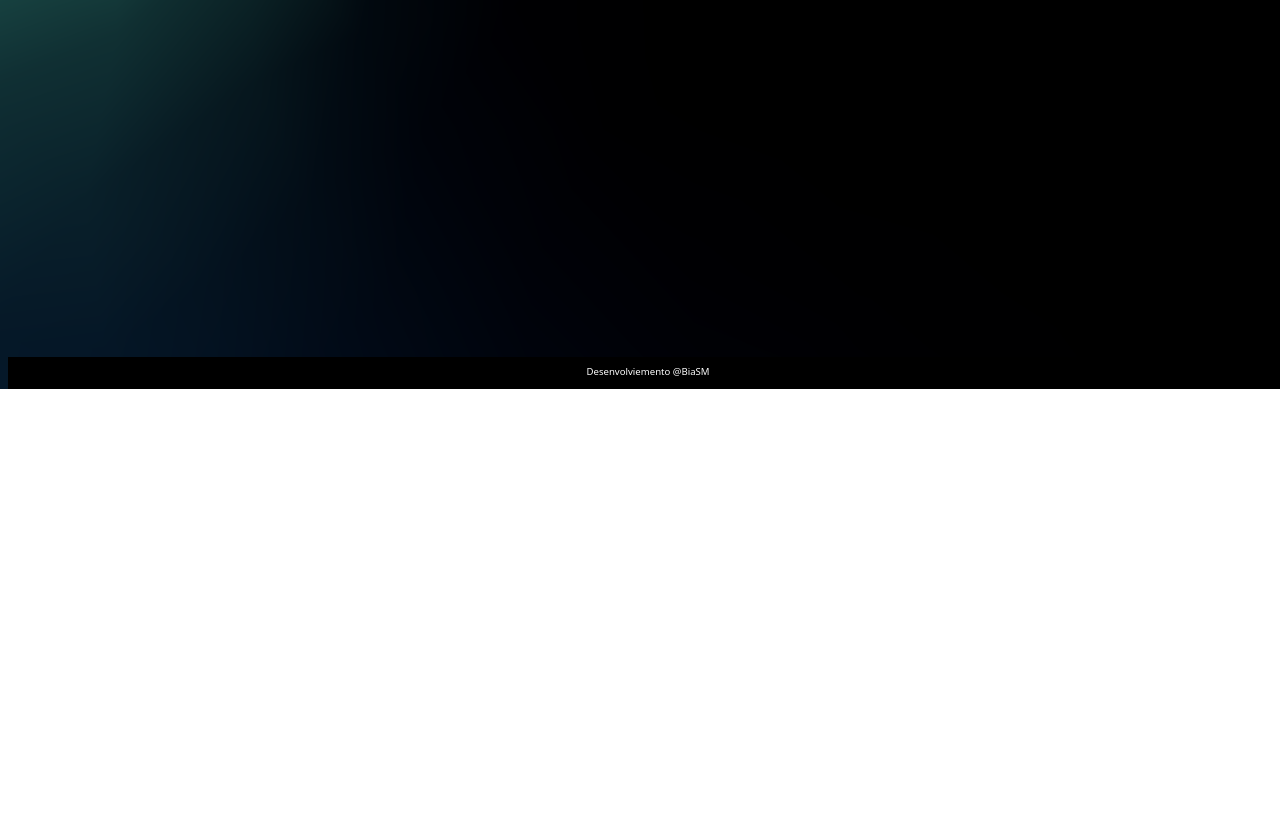
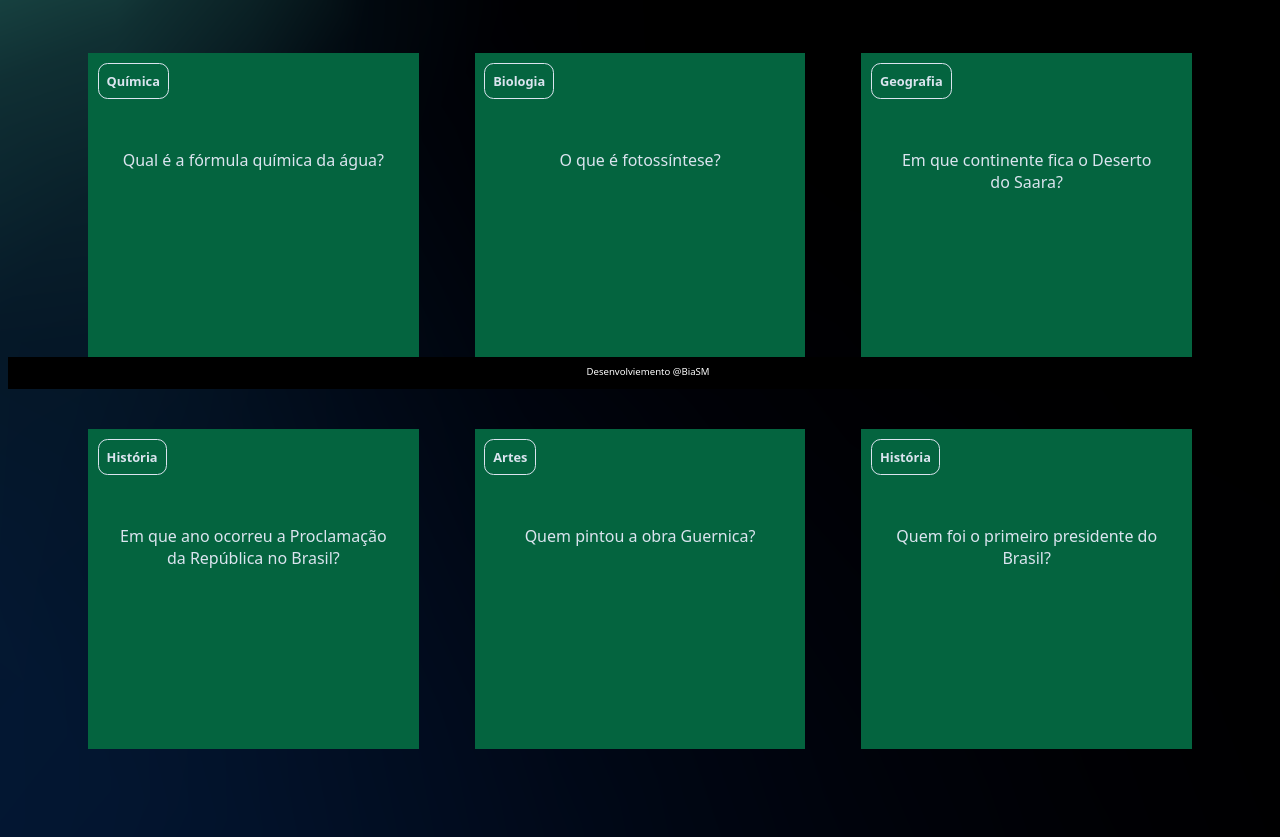
Before and after one commit to Biahsm/pagina-qeb-beatriz, a plain HTML site: page index.html in a window 1280 px wide. Shown: the part 411-1248 px from the top of the page. Before the commit the page ends 800 px from the top, so only its background shows below. Drawn offline with Linux system fonts and the light colour scheme.

Commit message:
finalizando javascript

```diff
--- a/app.js
+++ b/app.js
@@ -1,3 +1,18 @@
 function criaCartao(categoria, pergunta, resposta) {
-    console.log(categoria, pergunta, resposta)
+    let container = document.getElementById('container')
+    let cartao = document.createElement('article')
+    cartao.className = 'cartao'
+
+    cartao.innerHTML = `
+    <div class="cartao__conteudo">
+    <h3>${categoria}</h3>
+    <div class="cartao__conteudo__pergunta">
+        <p>${pergunta}</p>
+    </div>
+    <div class="cartao__conteudo__resposta">
+        <p>${resposta}</p>
+    </div>
+    </div>
+    `
+    container.appendChild(cartao)
 }
--- a/assets/style.css
+++ b/assets/style.css
@@ -1,7 +1,7 @@
 :root {
     --text-color: #DBE4EF;
-    --card-front-color: #144480;
-    --card-back-color: #00F4BF;
+    --card-front-color: #04643f;
+    --card-back-color: #3fdbf0;
 }
 
 body {
--- a/index.html
+++ b/index.html
@@ -9,17 +9,17 @@
 <body>
     <main>
         <section id="container">
-             <article class="cartao">
+            <!--<article class="cartao">
                 <div class="cartao__conteudo">
                     <h3>Geografia</h3>
-                    <div class="cartao__conteudo__pergunta">
+                 <div class="cartao__conteudo__pergunta">
                        <p>Qual é o país mais populoso do mundo?</p>
-                    </div>
+                       </div>
                     <div class="cartao__conteudo__resposta">
                         <p>China</p>
                     </div>
-                 </div>
-            </article>
+                </div>
+            </article> -->
         </section>
     </main>
     <footer>
--- a/perguntas.js
+++ b/perguntas.js
@@ -15,3 +15,39 @@ criaCartao(
     'Quem escreveu Dom Quixote?',
     'Miguel de Cervantes'
 )
+
+criaCartao(
+    'Química',
+    'Qual é a fórmula química da água?',
+    'H₂O'
+)
+
+criaCartao(
+    'Biologia',
+    'O que é fotossíntese?',
+    'Processo pelo qual as plantas produzem seu próprio alimento usando luz solar'
+)
+
+criaCartao(
+    'Geografia',
+    'Em que continente fica o Deserto do Saara?',
+    'África'
+)
+
+criaCartao(
+    'História',
+    'Em que ano ocorreu a Proclamação da República no Brasil?',
+    '1889'
+)
+
+criaCartao(
+    'Artes',
+    'Quem pintou a obra Guernica?',
+    'Pablo Picasso'
+)
+
+criaCartao(
+    'História',
+    'Quem foi o primeiro presidente do Brasil?',
+    'Deodoro da Fonseca'
+)
```
Also changed, not shown: 1 other file.
